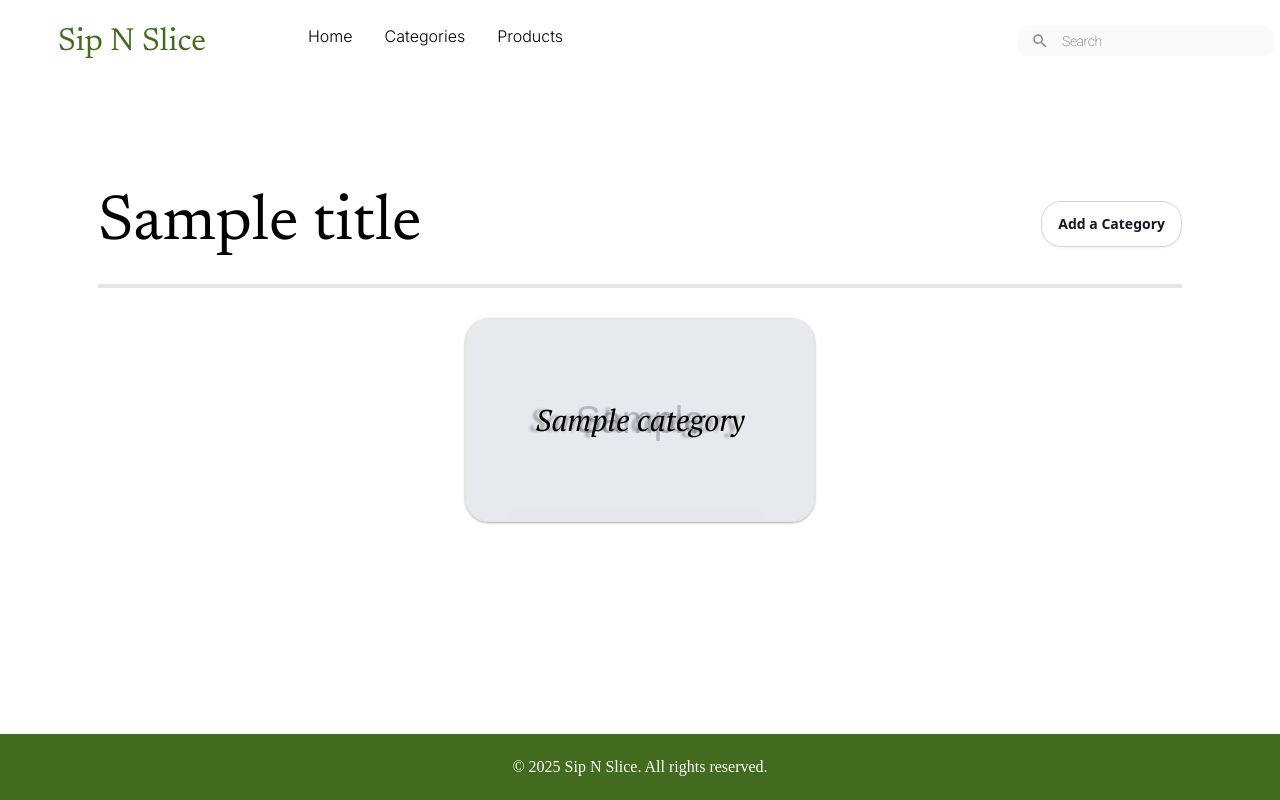
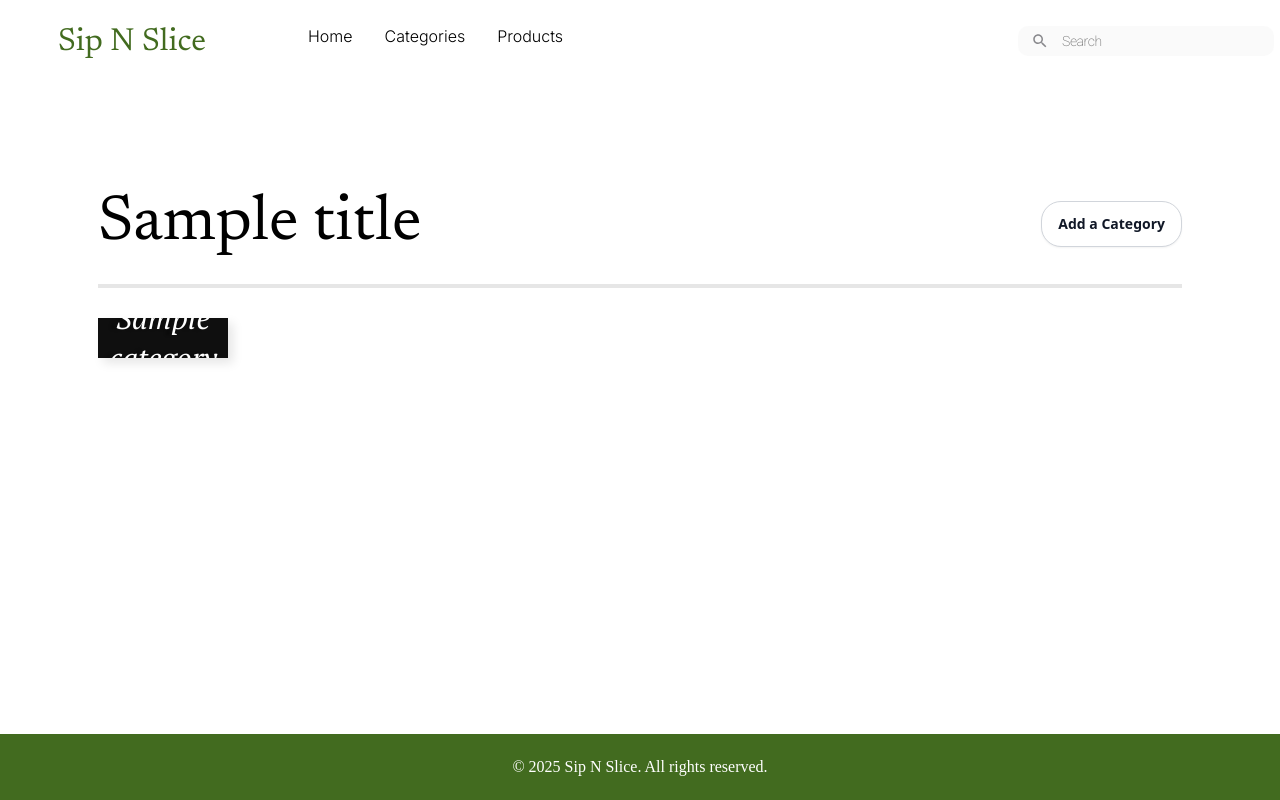
Before and after one commit to lizzyjoo/inventory-app, a Node server app: template views/categories.ejs in a window 1280 px wide. Run offline with Node 20, Linux system fonts and the light colour scheme; the template is opened without the code that fills it: most values are stand-ins (such as "Sample title", 1, 10 or a date in 2020); grey boxes marked "Sample" are stand-in pictures.

```diff
--- a/public/css/categories.css
+++ b/public/css/categories.css
@@ -3,23 +3,51 @@
 
 .category-grid {
   display: grid;
-  gap: 20px;
-  grid-template-columns: repeat(auto-fit, minmax(30px, 350px));
+  gap: 10px;
+  grid-template-columns: repeat(auto-fit, minmax(30px, 150px));
   padding: 0px 30px;
-  justify-content: center;
+  justify-content: left;
 }
 
 .category-card {
+  width: 130px;
+  height: 40px;
   display: flex;
-  /* flex-direction: column; */
+  align-items: center;
   justify-content: center;
-  align-items: center;
+  background-color: rgb(15, 15, 15);
+  border: none;
+  color: white;
+  font-weight: 600;
+  gap: 8px;
+  cursor: pointer;
+  box-shadow: 5px 5px 10px rgba(0, 0, 0, 0.103);
+  position: relative;
   overflow: hidden;
-  box-shadow: rgba(0, 0, 0, 0.12) 0px 1px 3px, rgba(0, 0, 0, 0.24) 0px 1px 2px;
-  border: 2px solid #e6e6e6;
-  border-radius: 24px;
-  position: relative;
-  cursor: pointer;
+  transition-duration: 0.3s;
+}
+.category-card::before {
+  width: 130px;
+  height: 130px;
+  position: absolute;
+  content: "";
+  background-color: white;
+  border-radius: 50%;
+  left: -100%;
+  top: 0;
+  transition-duration: 0.3s;
+  mix-blend-mode: difference;
+}
+
+.category-card:hover::before {
+  transition-duration: 0.3s;
+  transform: translate(100%, -50%);
+  border-radius: 0;
+}
+
+.category-card:active {
+  transform: translate(5px, 5px);
+  transition-duration: 0.3s;
 }
 
 .category-card img {
--- a/views/categories.ejs
+++ b/views/categories.ejs
@@ -31,15 +31,9 @@
         <div class="category-grid">
           <% listedCategories.forEach(category => { %>
           <a href="/products?category=<%=category.category%>">
-            <div class="category-card">
-              <img
-                src="<%= category.src %>"
-                alt="<%= category.category %>"
-                width="100px"
-                height="auto"
-              />
+            <button class="category-card">
               <div class="category-name-div"><%= category.category %></div>
-            </div></a
+            </button></a
           >
 
           <% }); %>
```
Also changed, not shown: other parts of public/css/categories.css (+29 -0 lines), views/newCategory.ejs (+44 -0 lines).
